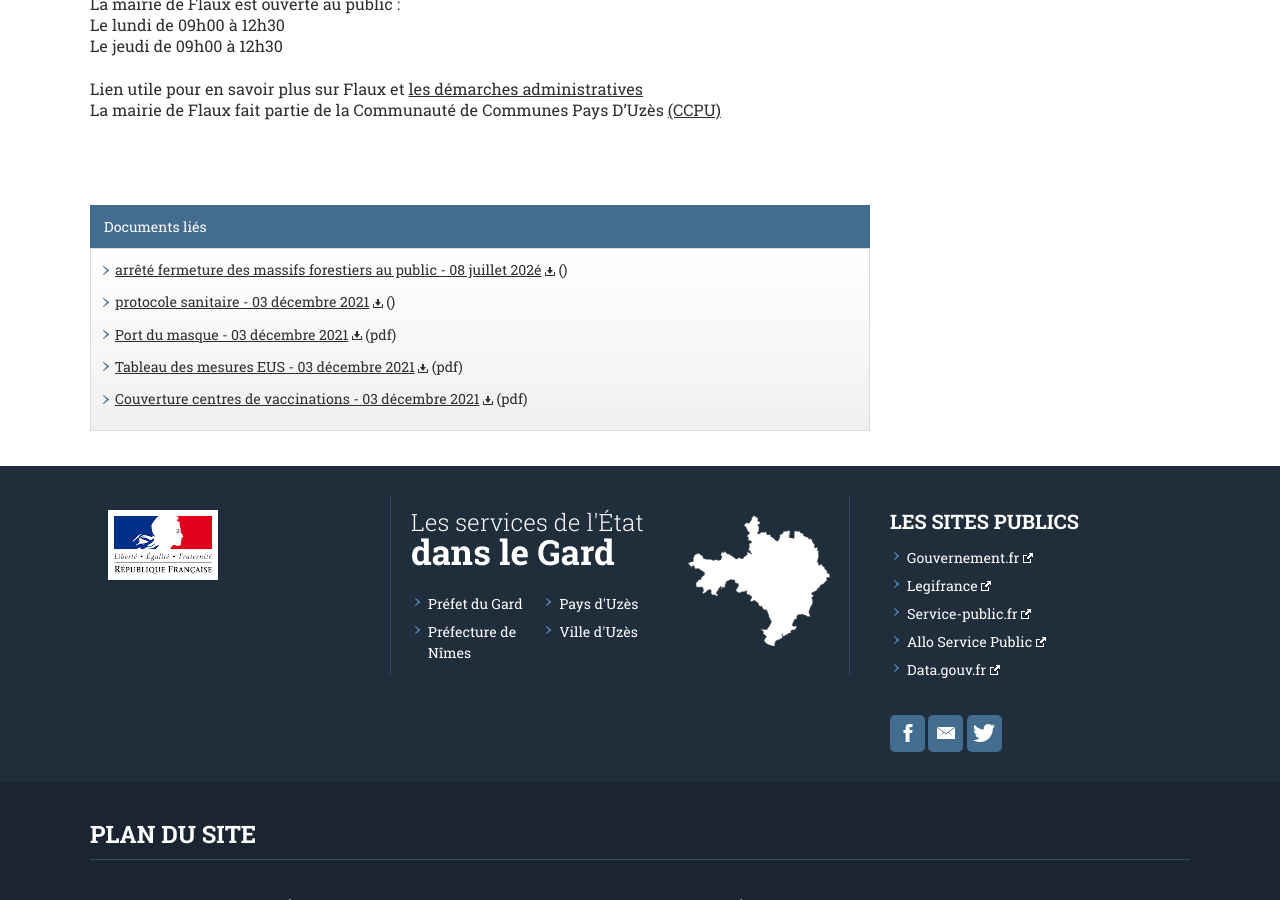
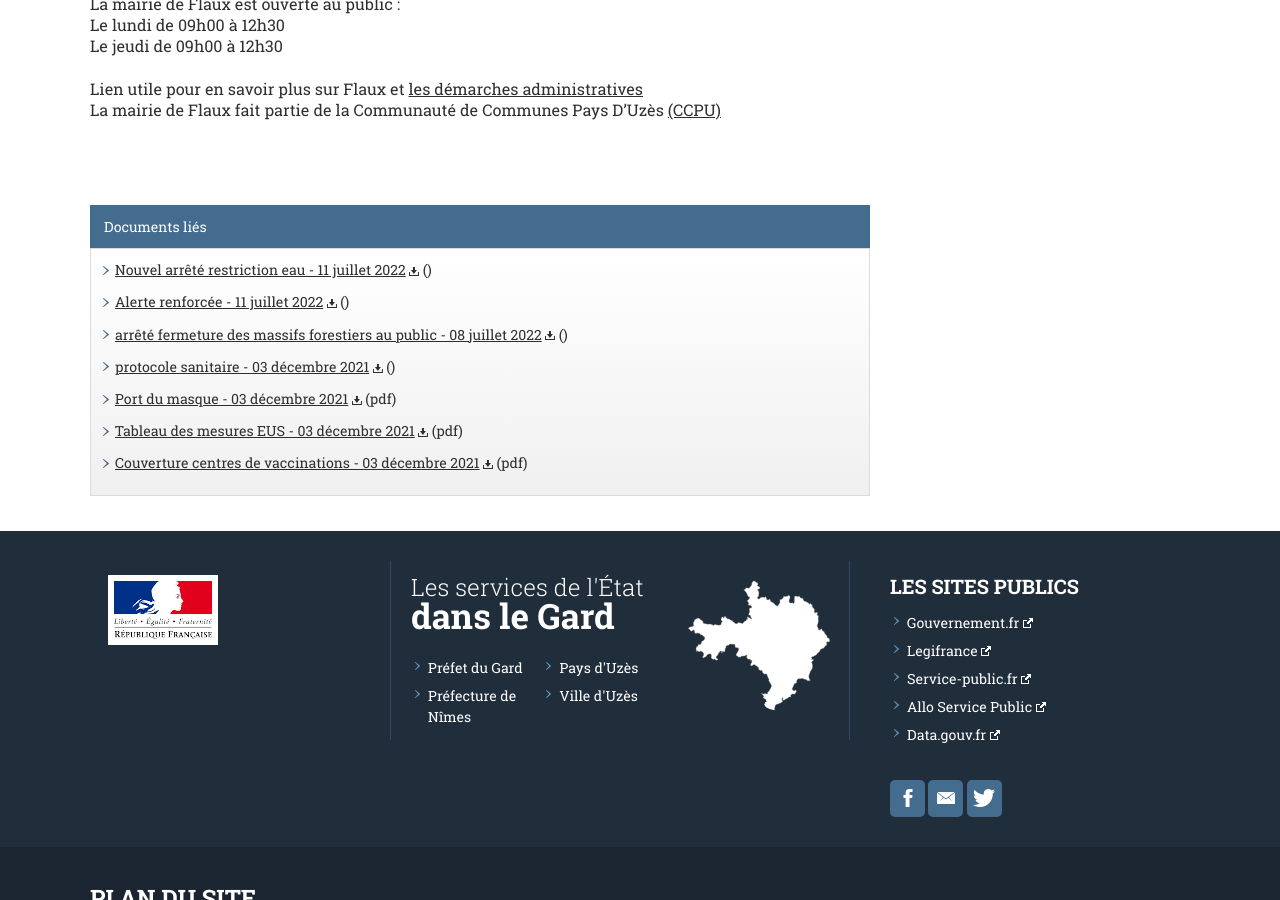
Before and after one commit to Flaux-Village/flaux-village.github.io, a Jekyll site: the page built from mairie.md, in a window 1280 px wide and 900 px high, scrolled down 929 px. Built offline with Jekyll 4.4.1, drawn with Linux system fonts in a browser that asks for light colours; our own code applies the rules of GitHub Pages for plain Markdown files.

Commit message:
Update mairie.md

```diff
--- a/mairie.md
+++ b/mairie.md
@@ -7,9 +7,14 @@
 illustration: /assets/illustrations/bureaumairielandscape_980.JPG
 description_illustration: Mairie de Flaux.
 documents:
-
+- fiche: Nouvel arrêté restriction eau
+  date_texte: 11 juillet 2022
+  addresse: /assets/documents/nouvel arrêté restriction eau ete 2022.pdf
+- fiche: Alerte renforcée
+  date_texte: 11 juillet 2022
+  addresse: /assets/documents/alerte renforcée ete 2022.pdf
 - fiche: arrêté fermeture des massifs forestiers au public
-  date_texte: 08 juillet 202é
+  date_texte: 08 juillet 2022
   addresse: /assets/documents/2022-07.08 - arrêté fermeture des massifs forestiers au public.pdf
 - fiche: protocole sanitaire
   date_texte: 03 décembre 2021
```
